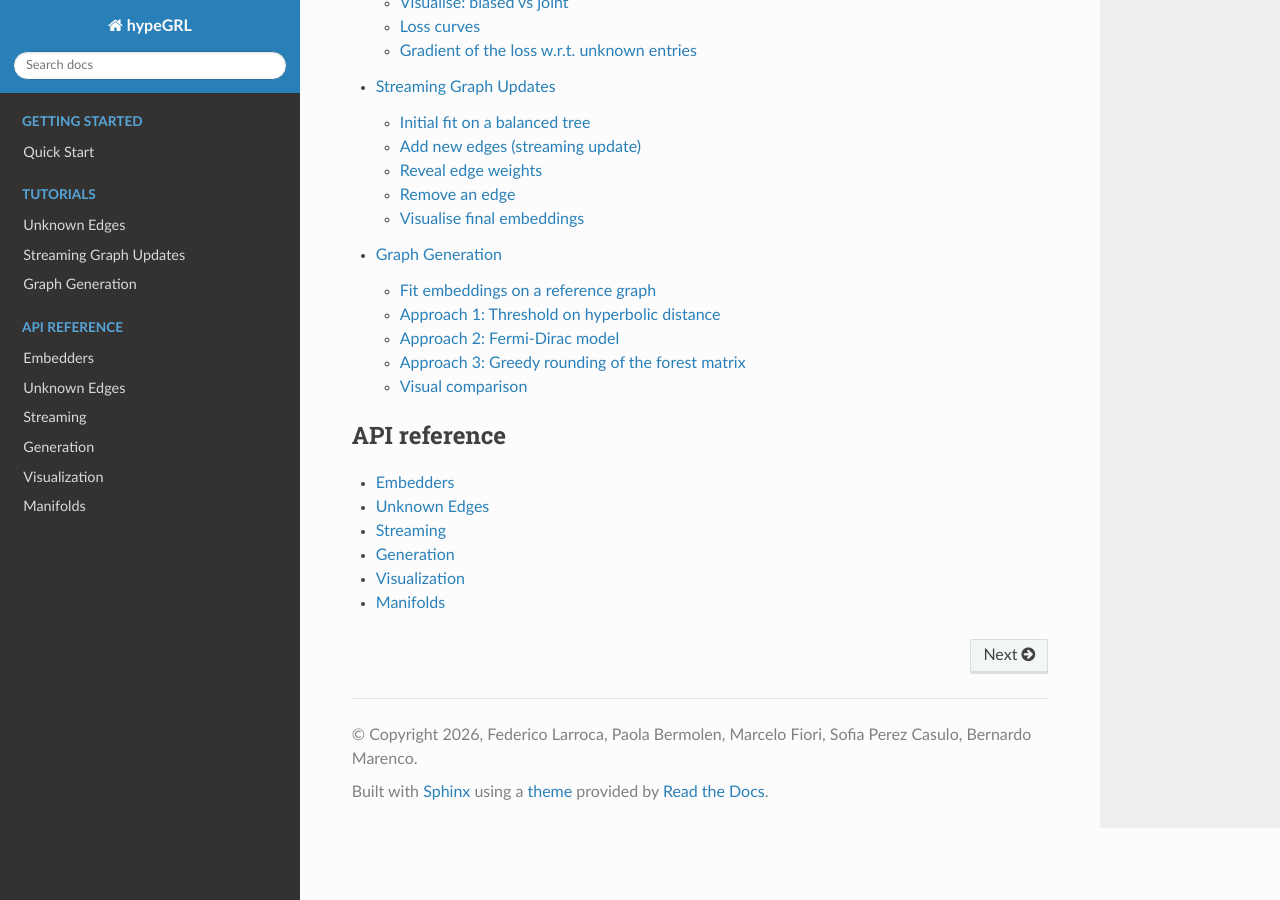
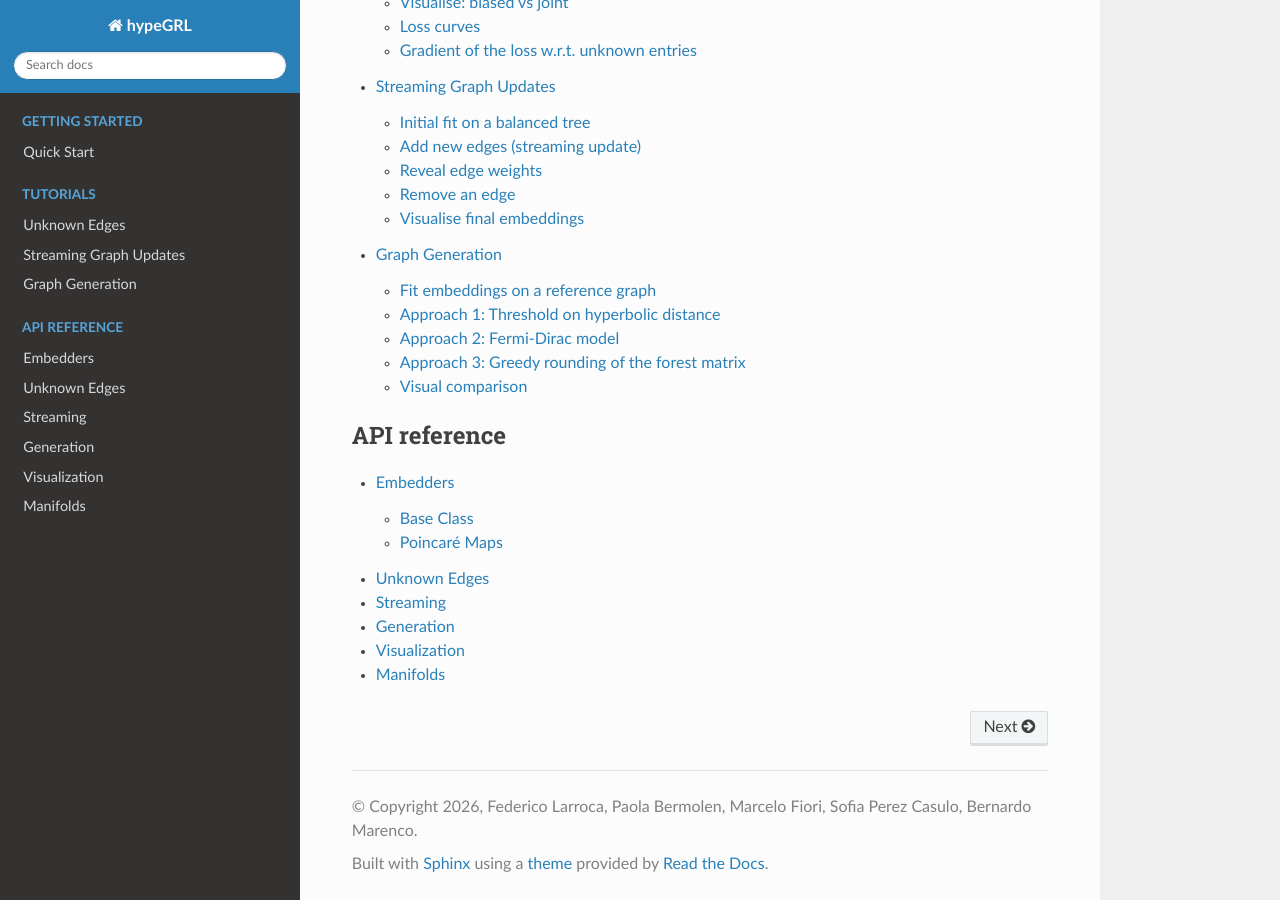
Before and after one commit to git-artes/hypeGRL, a Sphinx documentation site: the page built from docs/index.rst, in a window 1280 px wide and 900 px high, scrolled down 553 px. Built offline with Sphinx 7.4.7 and the Read the Docs theme 3.1.0, drawn with Linux system fonts in a browser that asks for light colours.

Commit message:
trying to fix the doc

```diff
--- a/docs/api/embedders.rst
+++ b/docs/api/embedders.rst
@@ -1,6 +1,16 @@
 Embedders
 =========
 
-.. automodule:: hypegrl.embedders
+Base Class
+----------
+
+.. automodule:: hypegrl.embedders.base
    :members:
    :show-inheritance:
+
+Poincaré Maps
+-------------
+
+.. automodule:: hypegrl.embedders.poincare_maps
+   :members:
+   :show-inheritance:
```
